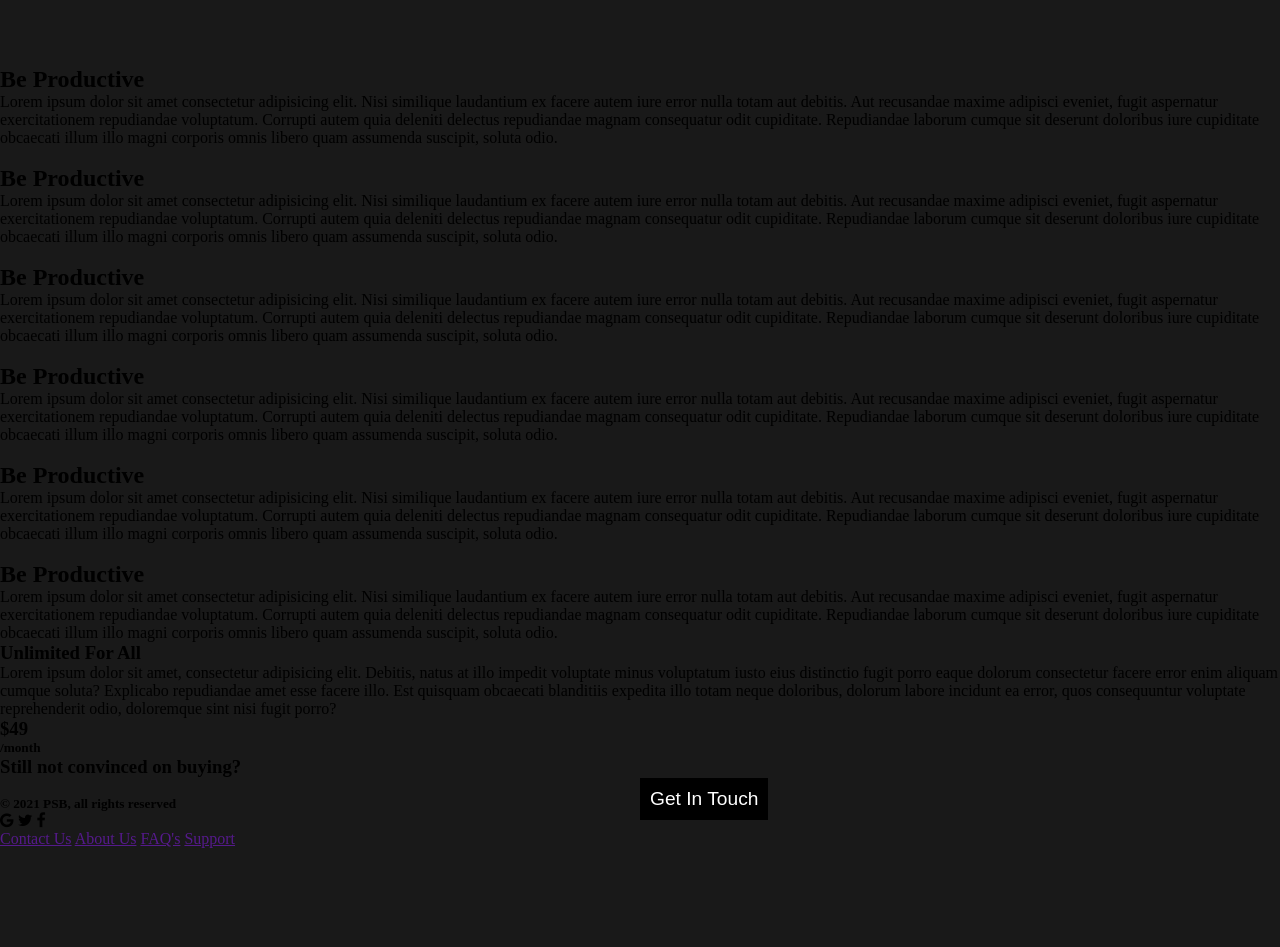
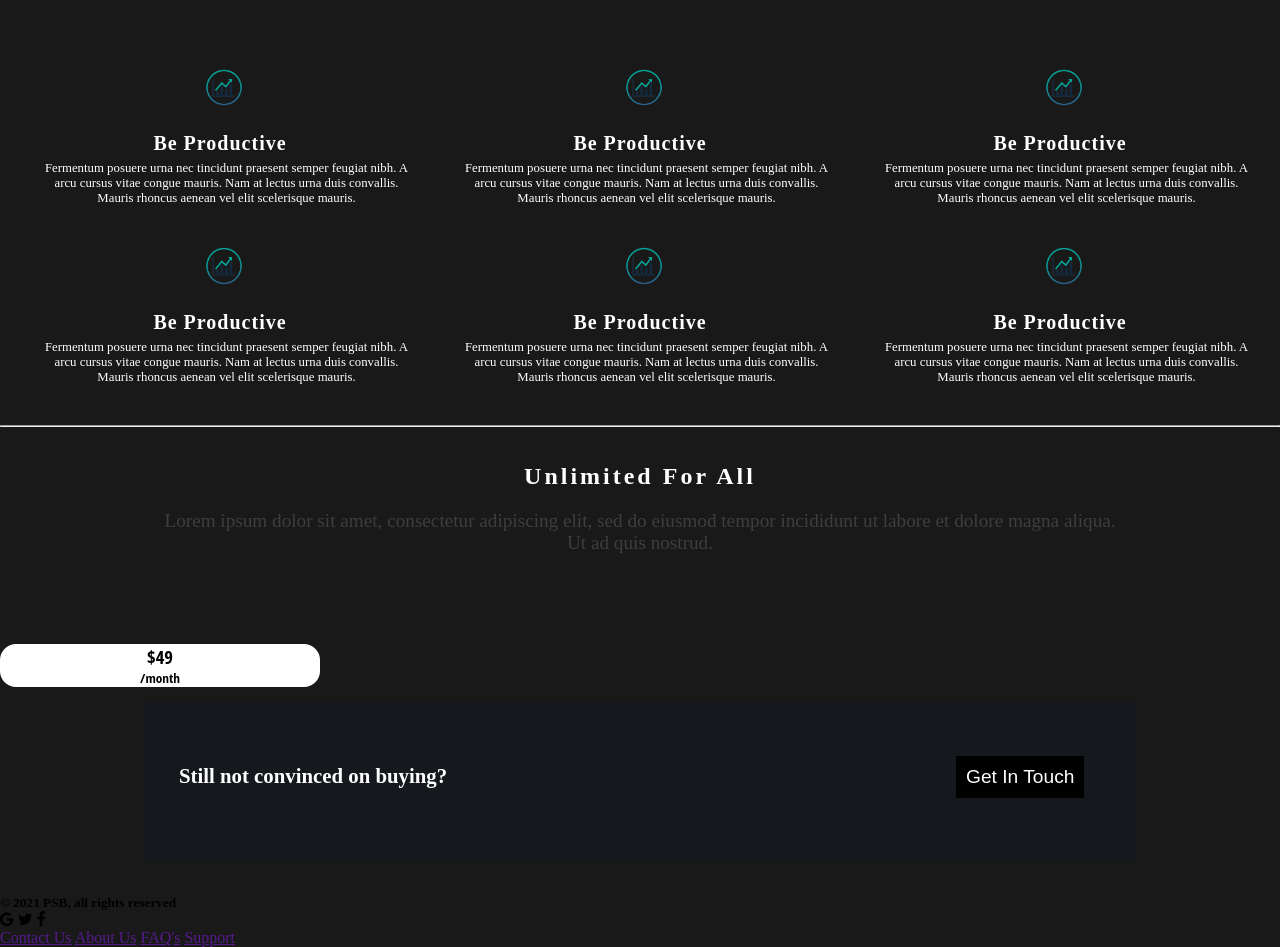
Before and after one commit to prathamesh-borse/Startup-Landing-Page, a plain HTML site: page index.html in a window 1280 px wide. Shown: the part 540-1487 px from the top of the page. Before the commit the page ends 1388 px from the top, so only its background shows below. Drawn offline with Linux system fonts and the light colour scheme.

Commit message:
Improved CSS Styling

```diff
--- a/CSS/styles.css
+++ b/CSS/styles.css
@@ -66,3 +66,90 @@ body {
     position: absolute;
     left: 50%;
 }
+
+.productivity_logo {
+    max-width: 10%;
+    margin-left: 30%;
+    margin-right: auto;
+    padding: 10px 10px 10px 4.2em;
+    display: block;
+}
+
+.section_two {
+    display: grid;
+    grid-template-columns: auto auto auto;
+    padding: 10px;
+}
+
+.heading_sectiontwo {
+    text-align: center;
+    color: white;
+    padding: 10px 20px 1px;
+    margin: 5px 13px;
+    letter-spacing: 1px;
+    font-size: 20px;
+}
+
+.heading_sectiontwo_paragraph {
+    text-align: center;
+    color: white;
+    padding: 0px 20px 30px 33px;
+    font-size: 0.8em;
+}
+
+.section_heading_three {
+    text-align: center;
+    color: white;
+    font-size: 1.5em;
+    letter-spacing: 3px;
+    padding: 1.5em 0px 20px;
+}
+
+.section_three_paragraph {
+    text-align: center;
+    color: #3e3e3e;
+    padding: 0px 8em 90px;
+    font-size: 1.2em;
+}
+
+.card_container {
+    width: 20em;
+    background-color: rgb(255, 255, 255);
+    overflow: hidden;
+    border-radius: 1em;
+    text-align: center;
+    font-family: 'Open Sans Condensed', sans-serif;
+    font-size: 1em;
+}
+
+/* Card Template Code Come here */
+
+/* Get In Touch */
+
+.container {
+    background-color: #15181D;
+    padding: 0px 0px 4em 0px;
+    margin: 15px 9em;
+}
+
+.buying {
+    color: white;
+    padding: 3em 2.5em 0px 50px;
+    margin: 10px -15px;
+    font-size: 1.3em;
+}
+
+.getintouch {
+    font-size: 1.2em;
+    padding: 10px;
+    color: white;
+    background-color: black;
+    outline: none;
+    cursor: pointer;
+    border-style: none;
+    font-weight: 200;
+    margin: 0px;
+    position: absolute;
+    left: 70%;
+    margin: -42px 60px;
+}
--- a/index.html
+++ b/index.html
@@ -25,84 +25,63 @@
     </div>
 
     <div class="section_two">
-        <div class="heading">
-            <img src="" alt="" class="be_logo">
+        <div class="headingContainer">
+            <img src="img/productivity.png" alt="Productivity Logo" class="productivity_logo">
             <h2 class="heading_sectiontwo">Be Productive</h2>
-            <p class="paragraph">Lorem ipsum dolor sit amet consectetur adipisicing elit. Nisi similique laudantium ex
-                facere autem iure error nulla totam aut debitis. Aut recusandae maxime adipisci eveniet, fugit
-                aspernatur exercitationem repudiandae voluptatum.
-                Corrupti autem quia deleniti delectus repudiandae magnam consequatur odit cupiditate. Repudiandae
-                laborum cumque sit deserunt doloribus iure cupiditate obcaecati illum illo magni corporis omnis libero
-                quam assumenda suscipit, soluta odio.</p>
+            <p class="heading_sectiontwo_paragraph">Fermentum posuere urna nec tincidunt praesent semper feugiat nibh. A
+                arcu cursus vitae congue mauris. Nam at lectus urna duis convallis. Mauris rhoncus aenean vel elit
+                scelerisque mauris.</p>
         </div>
 
-        <div class="heading">
-            <img src="" alt="" class="be_logo">
+        <div class="headingContainer">
+            <img src="img/productivity.png" alt="Productivity Logo" class="productivity_logo">
             <h2 class="heading_sectiontwo">Be Productive</h2>
-            <p class="paragraph">Lorem ipsum dolor sit amet consectetur adipisicing elit. Nisi similique laudantium ex
-                facere autem iure error nulla totam aut debitis. Aut recusandae maxime adipisci eveniet, fugit
-                aspernatur exercitationem repudiandae voluptatum.
-                Corrupti autem quia deleniti delectus repudiandae magnam consequatur odit cupiditate. Repudiandae
-                laborum cumque sit deserunt doloribus iure cupiditate obcaecati illum illo magni corporis omnis libero
-                quam assumenda suscipit, soluta odio.</p>
+            <p class="heading_sectiontwo_paragraph">Fermentum posuere urna nec tincidunt praesent semper feugiat nibh. A
+                arcu cursus vitae congue mauris. Nam at lectus urna duis convallis. Mauris rhoncus aenean vel elit
+                scelerisque mauris.</p>
         </div>
 
-        <div class="heading">
-            <img src="" alt="" class="be_logo">
+        <div class="headingContainer">
+            <img src="img/productivity.png" alt="Productivity Logo" class="productivity_logo">
             <h2 class="heading_sectiontwo">Be Productive</h2>
-            <p class="paragraph">Lorem ipsum dolor sit amet consectetur adipisicing elit. Nisi similique laudantium ex
-                facere autem iure error nulla totam aut debitis. Aut recusandae maxime adipisci eveniet, fugit
-                aspernatur exercitationem repudiandae voluptatum.
-                Corrupti autem quia deleniti delectus repudiandae magnam consequatur odit cupiditate. Repudiandae
-                laborum cumque sit deserunt doloribus iure cupiditate obcaecati illum illo magni corporis omnis libero
-                quam assumenda suscipit, soluta odio.</p>
+            <p class="heading_sectiontwo_paragraph">Fermentum posuere urna nec tincidunt praesent semper feugiat nibh. A
+                arcu cursus vitae congue mauris. Nam at lectus urna duis convallis. Mauris rhoncus aenean vel elit
+                scelerisque mauris.</p>
         </div>
 
-        <div class="heading">
-            <img src="" alt="" class="be_logo">
+        <div class="headingContainer">
+            <img src="img/productivity.png" alt="Productivity Logo" class="productivity_logo">
             <h2 class="heading_sectiontwo">Be Productive</h2>
-            <p class="paragraph">Lorem ipsum dolor sit amet consectetur adipisicing elit. Nisi similique laudantium ex
-                facere autem iure error nulla totam aut debitis. Aut recusandae maxime adipisci eveniet, fugit
-                aspernatur exercitationem repudiandae voluptatum.
-                Corrupti autem quia deleniti delectus repudiandae magnam consequatur odit cupiditate. Repudiandae
-                laborum cumque sit deserunt doloribus iure cupiditate obcaecati illum illo magni corporis omnis libero
-                quam assumenda suscipit, soluta odio.</p>
+            <p class="heading_sectiontwo_paragraph">Fermentum posuere urna nec tincidunt praesent semper feugiat nibh. A
+                arcu cursus vitae congue mauris. Nam at lectus urna duis convallis. Mauris rhoncus aenean vel elit
+                scelerisque mauris.</p>
         </div>
 
-        <div class="heading">
-            <img src="" alt="" class="be_logo">
+        <div class="headingContainer">
+            <img src="img/productivity.png" alt="Productivity Logo" class="productivity_logo">
             <h2 class="heading_sectiontwo">Be Productive</h2>
-            <p class="paragraph">Lorem ipsum dolor sit amet consectetur adipisicing elit. Nisi similique laudantium ex
-                facere autem iure error nulla totam aut debitis. Aut recusandae maxime adipisci eveniet, fugit
-                aspernatur exercitationem repudiandae voluptatum.
-                Corrupti autem quia deleniti delectus repudiandae magnam consequatur odit cupiditate. Repudiandae
-                laborum cumque sit deserunt doloribus iure cupiditate obcaecati illum illo magni corporis omnis libero
-                quam assumenda suscipit, soluta odio.</p>
+            <p class="heading_sectiontwo_paragraph">Fermentum posuere urna nec tincidunt praesent semper feugiat nibh. A
+                arcu cursus vitae congue mauris. Nam at lectus urna duis convallis. Mauris rhoncus aenean vel elit
+                scelerisque mauris.</p>
         </div>
 
-        <div class="heading">
-            <img src="" alt="" class="be_logo">
+        <div class="headingContainer">
+            <img src="img/productivity.png" alt="Productivity Logo" class="productivity_logo">
             <h2 class="heading_sectiontwo">Be Productive</h2>
-            <p class="paragraph">Lorem ipsum dolor sit amet consectetur adipisicing elit. Nisi similique laudantium ex
-                facere autem iure error nulla totam aut debitis. Aut recusandae maxime adipisci eveniet, fugit
-                aspernatur exercitationem repudiandae voluptatum.
-                Corrupti autem quia deleniti delectus repudiandae magnam consequatur odit cupiditate. Repudiandae
-                laborum cumque sit deserunt doloribus iure cupiditate obcaecati illum illo magni corporis omnis libero
-                quam assumenda suscipit, soluta odio.</p>
+            <p class="heading_sectiontwo_paragraph">Fermentum posuere urna nec tincidunt praesent semper feugiat nibh. A
+                arcu cursus vitae congue mauris. Nam at lectus urna duis convallis. Mauris rhoncus aenean vel elit
+                scelerisque mauris.</p>
         </div>
     </div>
 
+    <hr>
     <div class="section_three">
-        <h3 class="section_thr">Unlimited For All</h3>
-        <p class="section_three_paragraph">Lorem ipsum dolor sit amet, consectetur adipisicing elit. Debitis, natus at
-            illo impedit voluptate minus voluptatum iusto eius distinctio fugit porro eaque dolorum consectetur facere
-            error enim aliquam cumque soluta?
-            Explicabo repudiandae amet esse facere illo. Est quisquam obcaecati blanditiis expedita illo totam neque
-            doloribus, dolorum labore incidunt ea error, quos consequuntur voluptate reprehenderit odio, doloremque sint
-            nisi fugit porro?</p>
+        <h3 class="section_heading_three">Unlimited For All</h3>
+        <p class="section_three_paragraph">Lorem ipsum dolor sit amet, consectetur adipiscing elit, sed do eiusmod
+            tempor incididunt ut labore et dolore magna aliqua. Ut ad quis nostrud.</p>
 
-        <div class="card">
-            <div class="card_heading">
+        <div class="card_container">
+            <div class="card_content">
                 <h3 class="Numbers">$49</h3>
                 <h5 class="month">/month</h5>
             </div>
```
Also changed, not shown: img/productivity.png (added).
